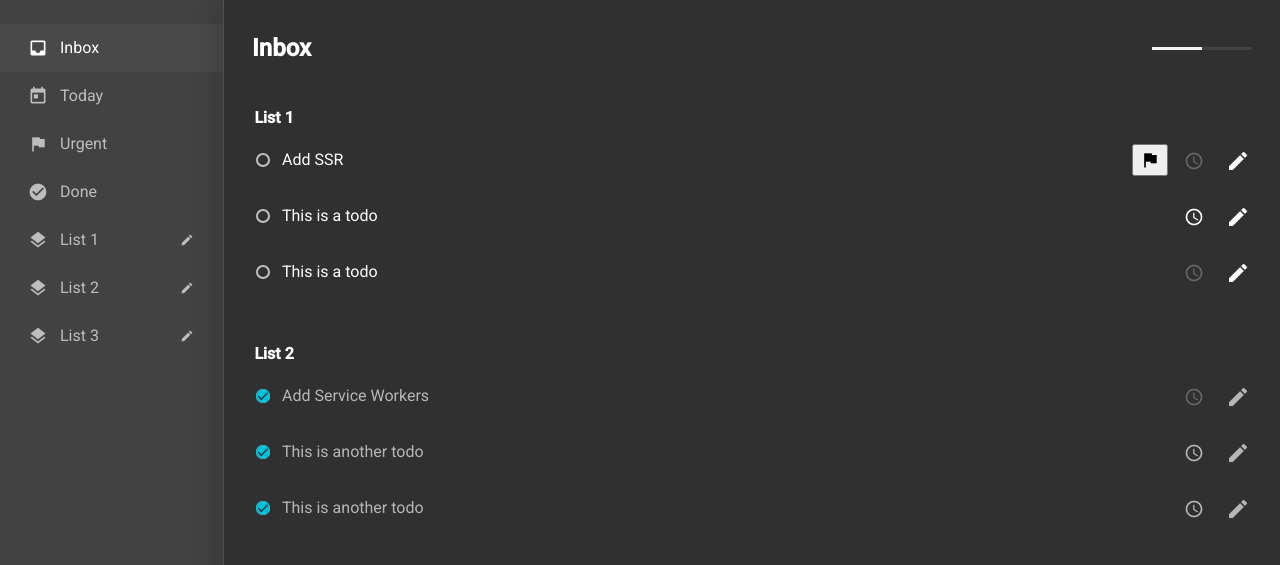
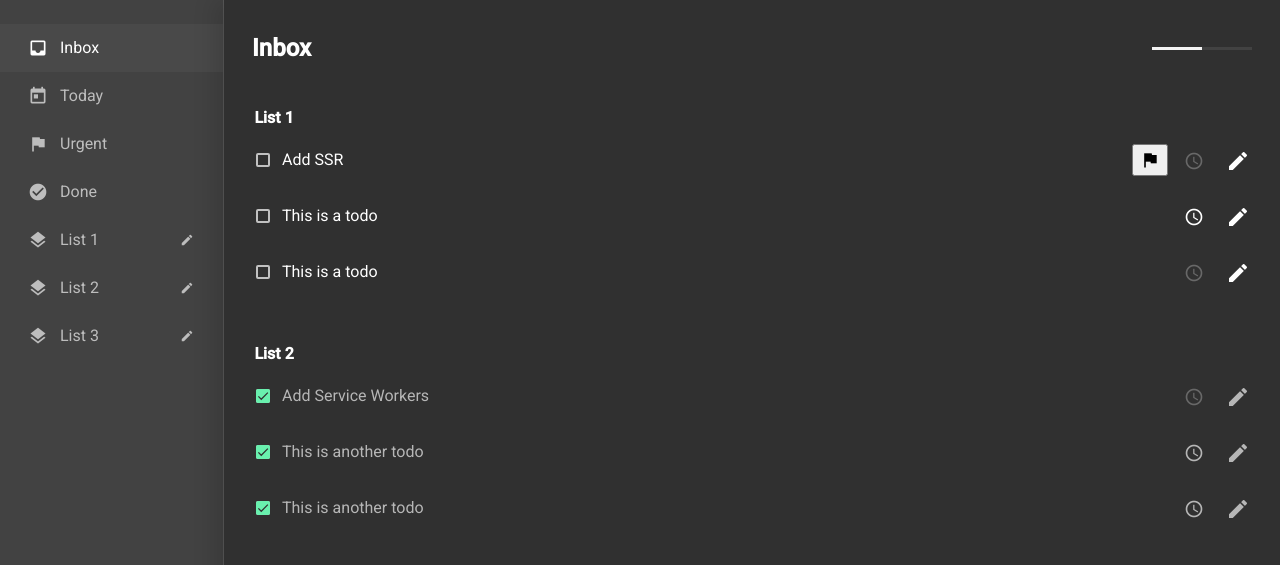
Before and after one commit to wintersteve/todo, an Angular app: page / in a window 1280 px wide. Shown: the top 565 px of the page. Built offline with nearby package versions, Linux system fonts and the light colour scheme.

Commit message:
feat(style): remove overridden checkbox style

```diff
--- a/src/scss/_mat-override.scss
+++ b/src/scss/_mat-override.scss
@@ -21,15 +21,6 @@
 	margin-right: 12px !important;
 	height: 14px !important;
 	width: 14px !important;
-}
-
-.mat-checkbox-frame {
-	border-radius: 50rem !important;
-}
-
-.mat-checkbox-checked.mat-accent .mat-checkbox-background {
-	background-color: #00bcd4;
-	border-radius: 50rem;
 }
 
 .mat-form-field-appearance-legacy .mat-form-field-underline {
```
